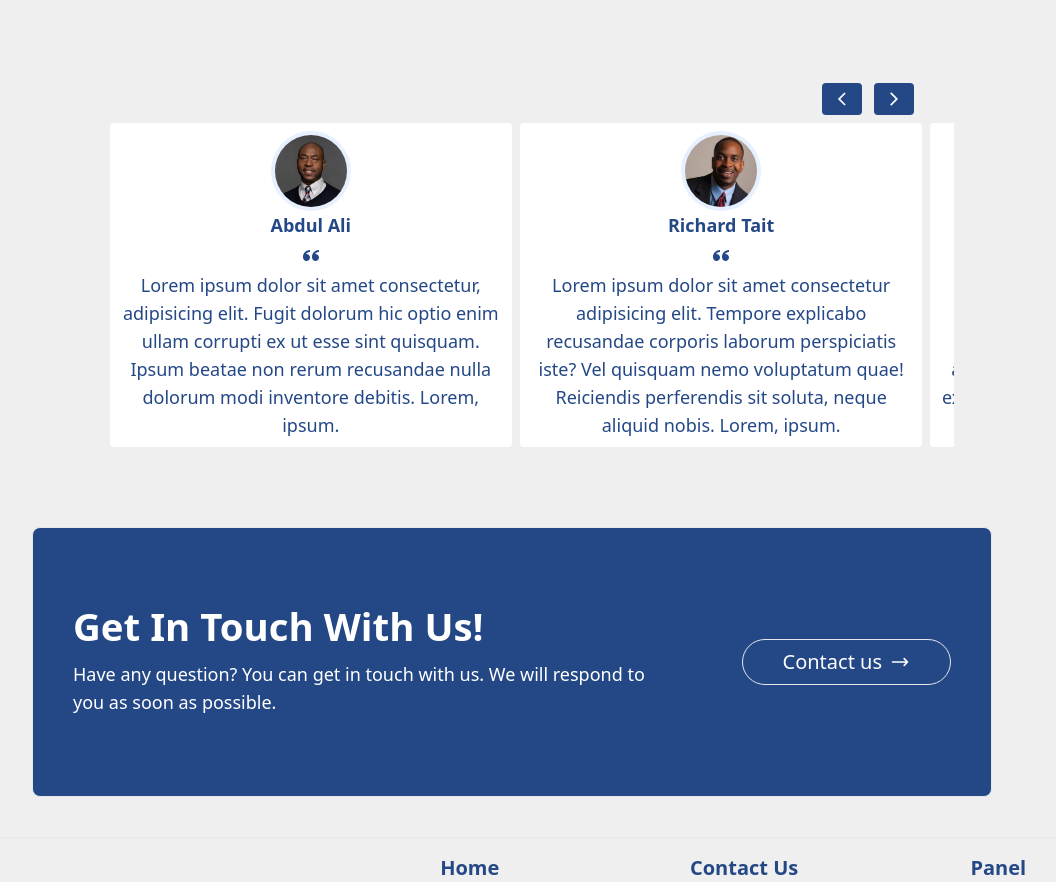
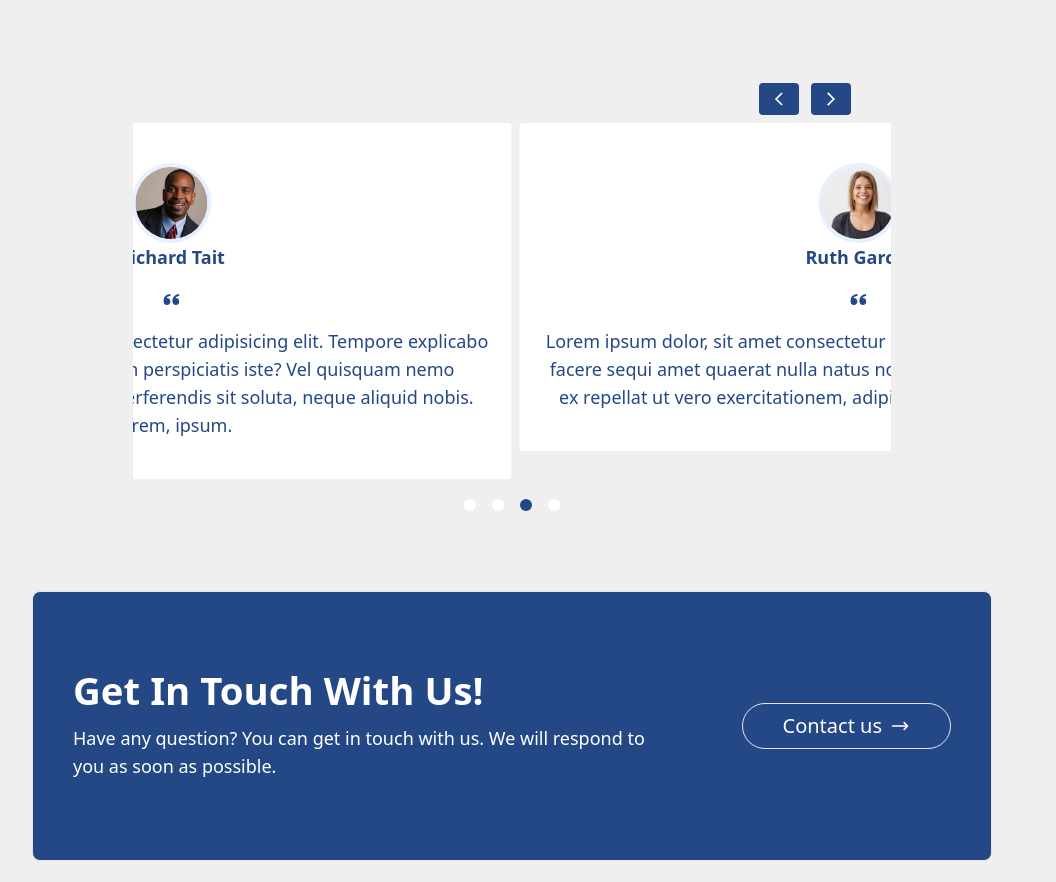
Before and after one commit to amoskyalo/rentals, a React (Create React App) app: page / in a window 1280 px wide. Shown: the part 2127-3009 px from the top of the page, without its empty margins (128-1184 px from the left). Built offline with nearby package versions, Linux system fonts and the light colour scheme.

Commit message:
added auto update and indicators to the courasel

```diff
--- a/src/Components/Courasel/Courasel.jsx
+++ b/src/Components/Courasel/Courasel.jsx
@@ -1,9 +1,9 @@
-import React, { useState } from "react";
+import React, { useState, useEffect } from "react";
 import { MdOutlineArrowBackIos, MdArrowForwardIos } from "react-icons/md";
 
 export const CouraselItem = ({ children }) => {
   return (
-    <div className="bg-white p-2 w-full inline-flex rounded md:w-1/2">
+    <div className="bg-white px-5 py-10 w-full inline-flex rounded">
       {children}
     </div>
   );
@@ -21,20 +21,54 @@ const Courasel = ({ children }) => {
     setIndex(newIndex);
   };
   // console.log(currentIndex)
+  const reactChildren = (React.Children.toArray(children));
+
+  const [paused, setPaused] = useState(false);
+  useEffect(() => {
+    const interval = setInterval(() => {
+      if (!paused) {
+        setCurrentIndex(currentIndex + 1);
+      }
+    }, 3000);
+
+    return () => {
+      if (interval) {
+        clearInterval(interval);
+      }
+    };
+  });
+
   return (
     <div className="md:px-10">
       <div className="flex flex-row justify-end space-x-3 mb-2">
-        <div className="bg-navColor py-2 px-3 rounded cursor-pointer" onClick={() =>setCurrentIndex(currentIndex - 1)}>
+        <div
+          className="bg-navColor py-2 px-3 rounded cursor-pointer"
+          onClick={() => setCurrentIndex(currentIndex - 1)}
+        >
           <MdOutlineArrowBackIos className="text-white" />
         </div>
-        <div className="bg-navColor py-2 px-3 rounded cursor-pointer" onClick={()=>setCurrentIndex(currentIndex + 1)}>
+        <div
+          className="bg-navColor py-2 px-3 rounded cursor-pointer"
+          onClick={() => setCurrentIndex(currentIndex + 1)}
+        >
           <MdArrowForwardIos className="text-white" />
         </div>
       </div>
       <div
+        onMouseEnter={() => setPaused(!paused)}
+        onMouseLeave={() => setPaused(!paused)}
         className={`inner whitespace-nowrap  md:space-x-2 duration-1000`}
-        style={{transform: `translate(-${currentIndex * 100}%)`}}>
-        {children}
+        style={{ transform: `translate(-${currentIndex * 100}%)` }}
+      >
+        {React.Children.map(children, (child, index) =>{
+          // console.log(index)
+          return React.cloneElement(child)
+        })}
+      </div>
+      <div className="flex flex-row items-center justify-center space-x-4 mt-5">
+        {reactChildren.map((child, i) =>(
+          <p className={`p-1.5 rounded-full ${reactChildren.indexOf(child) === currentIndex ? `bg-navColor` : "bg-white"}`} key={i}></p>
+        ))}
       </div>
     </div>
   );
--- a/src/Components/Testimonials/Testimonials.jsx
+++ b/src/Components/Testimonials/Testimonials.jsx
@@ -14,7 +14,7 @@ const Testimonials = () => {
         <h3 className="text-4xl font-semibold text-center capitalize md:text-szmd">
           Hear from our <span className="text-navColor">customers</span>
         </h3>
-        <div className="my-20 overflow-hidden w-full md:mx-auto md:w-[70%]">
+        <div className="my-20 overflow-hidden w-full md:mx-auto md:w-[60%]">
           <Courasel>
             <CouraselItem>
               <div className="flex flex-col items-center">
@@ -29,12 +29,12 @@ const Testimonials = () => {
                   <p className="text-lg font-semibold text-navColor">
                     Abdul Ali
                   </p>
-                  <ImQuotesLeft className="text-navColor my-2" />
+                  <ImQuotesLeft className="text-navColor my-2 md:my-5" />
                   <p className="text-base whitespace-normal text-center text-navColor md:text-lg">
                     Lorem ipsum dolor sit amet consectetur, adipisicing elit.
                     Fugit dolorum hic optio enim ullam corrupti ex ut esse sint
                     quisquam. Ipsum beatae non rerum recusandae nulla dolorum
-                    modi inventore debitis. Lorem, ipsum.
+                    modi inventore debitis. Lorem, ipsum. Lorem, ipsum.
                   </p>
                 </div>
               </div>
@@ -52,7 +52,7 @@ const Testimonials = () => {
                   <p className="text-lg font-semibold text-navColor">
                     Richard Tait
                   </p>
-                  <ImQuotesLeft className="text-navColor my-2" />
+                  <ImQuotesLeft className="text-navColor my-2 md:my-5" />
                   <p className="text-base whitespace-normal text-center text-navColor md:text-lg">
                     Lorem ipsum dolor sit amet consectetur adipisicing elit.
                     Tempore explicabo recusandae corporis laborum perspiciatis
@@ -75,7 +75,7 @@ const Testimonials = () => {
                   <p className="text-lg font-semibold text-navColor">
                     Ruth Garcia
                   </p>
-                  <ImQuotesLeft className="text-navColor my-2" />
+                  <ImQuotesLeft className="text-navColor my-2 md:my-5" />
                   <p className="text-base whitespace-normal text-center text-navColor md:text-lg">
                     Lorem ipsum dolor, sit amet consectetur adipisicing elit.
                     Esse eum impedit facere sequi amet quaerat nulla natus nobis
@@ -98,7 +98,7 @@ const Testimonials = () => {
                   <p className="text-lg font-semibold text-navColor">
                     Yusuf Joseph
                   </p>
-                  <ImQuotesLeft className="text-navColor my-2" />
+                  <ImQuotesLeft className="text-navColor my-2 md:my-5" />
                   <p className="text-base whitespace-normal text-center text-navColor md:text-lg">
                     Lorem ipsum dolor, sit amet consectetur adipisicing elit.
                     Esse eum impedit facere sequi amet quaerat nulla natus nobis
```
